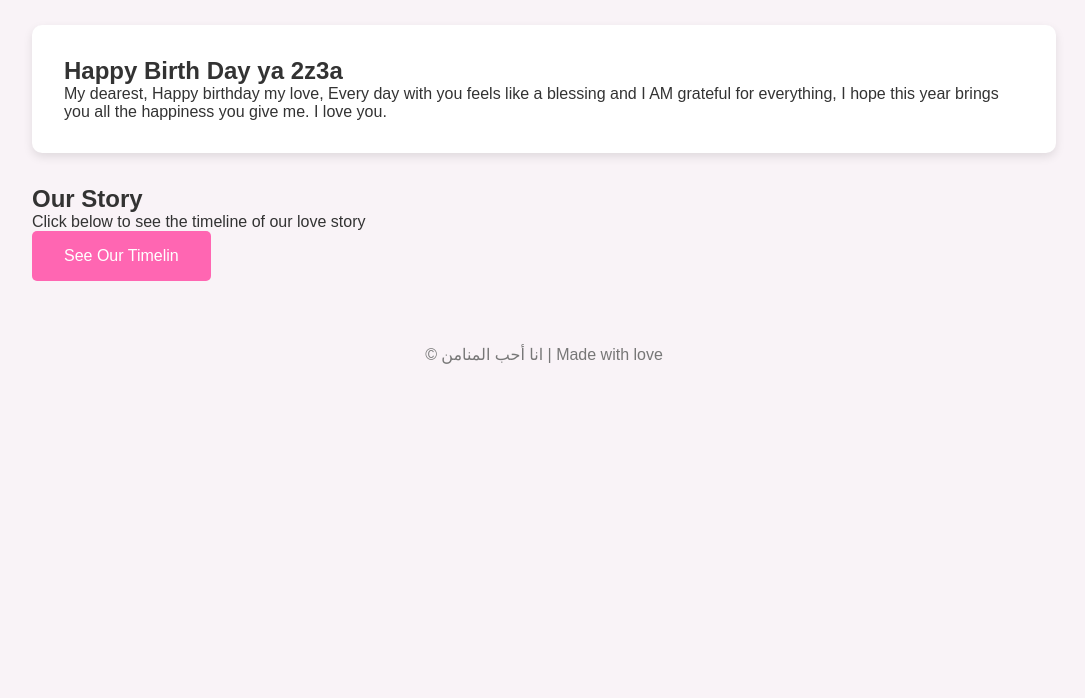
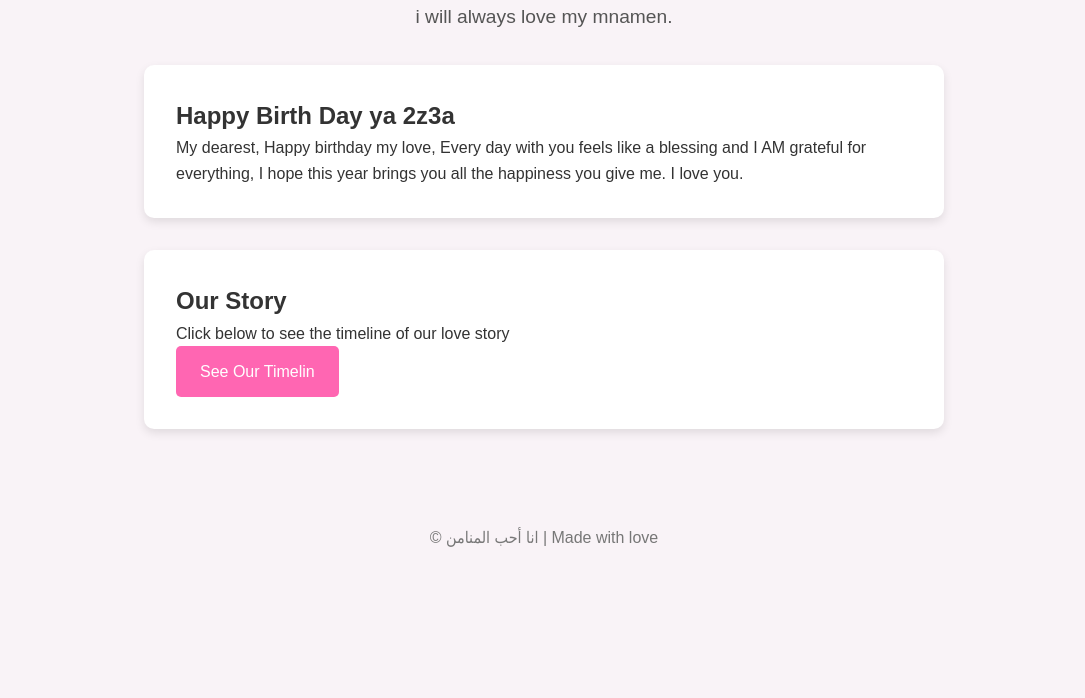
Before and after one commit to AgonyxM/mnamen, a plain HTML site: page index.html in a window 1280 px wide. Shown: the part 102-800 px from the top of the page, without its empty margins (96-1181 px from the left). Drawn offline with Linux system fonts and the light colour scheme.

Commit message:
Update styles.css

```diff
--- a/styles.css
+++ b/styles.css
@@ -5,13 +5,15 @@
 }
 
 body {
-    font-family: Arial, sans-serif;
+    font-family: Arial, "Segoe UI", Tahoma, sans-serif;
     background-color: #f9f3f7;
     color: #333;
+    line-height: 1.6;
 }
 
 .container {
     width: 80%;
+    max-width: 800px;
     margin: auto;
     padding: 2rem 0;
 }
@@ -27,19 +29,26 @@ body {
     animation: fadeIn 1.5s ease-in;
 }
 
-.note, .event {
+.intro {
+    font-size: 1.2rem;
+    color: #555;
+    margin-top: 0.5rem;
+}
+
+.note, .event, .timeline-link {
     background: #fff;
     padding: 2rem;
     margin-bottom: 2rem;
     border-radius: 10px;
     box-shadow: 0 4px 10px rgba(0,0,0,0.1);
+    animation: fadeInUp 1s ease;
 }
 
 .btn {
     display: inline-block;
     background-color: #ff66b2;
     color: white;
-    padding: 1rem 2rem;
+    padding: 0.8rem 1.5rem;
     border-radius: 5px;
     text-decoration: none;
     transition: 0.3s;
@@ -56,7 +65,19 @@ body {
     color: #777;
 }
 
+p[dir="rtl"] {
+    text-align: right;
+    direction: rtl;
+    font-family: Arial, "Segoe UI", Tahoma, sans-serif;
+}
+
+/* Animations */
 @keyframes fadeIn {
     from { opacity: 0; }
     to { opacity: 1; }
 }
+
+@keyframes fadeInUp {
+    from { opacity: 0; transform: translateY(20px); }
+    to { opacity: 1; transform: translateY(0); }
+}
```
